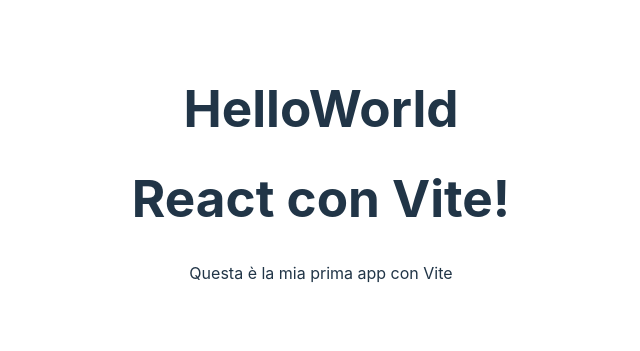
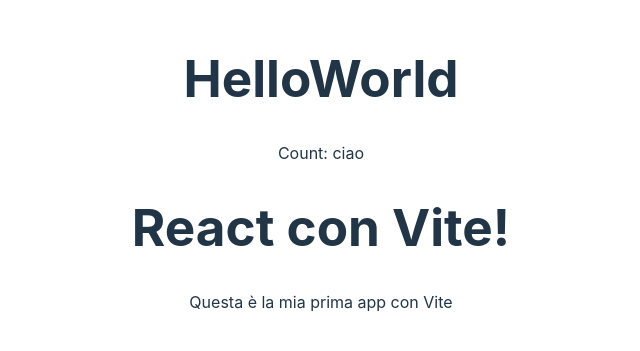
Before and after one commit to marinademinescu/nicoleo-react, a React (Vite) app: page / in a window 1280 px wide. Shown: the part 227-578 px from the top of the page, without its empty margins (319-959 px from the left). Built offline with nearby package versions, Linux system fonts and the light colour scheme.

Commit message:
counter-0

```diff
--- a/src/App.jsx
+++ b/src/App.jsx
@@ -3,6 +3,8 @@
 import viteLogo from '/vite.svg'
 import './App.css'
 import HelloWorld from './CiaoMondo';
+import Counter from './Counter'
+
 
 
 
@@ -13,6 +15,7 @@
 
       <div>
            <HelloWorld />
+         <Counter />
       <h1>React con Vite!</h1>
       <p>Questa è la mia prima app con Vite</p>
       </div>
--- /dev/null
+++ b/src/Counter.jsx
@@ -0,0 +1,8 @@
+const Counter = () => {
+
+    return (
+        <div>Count: ciao</div>
+    )
+}
+
+export default  Counter
```
